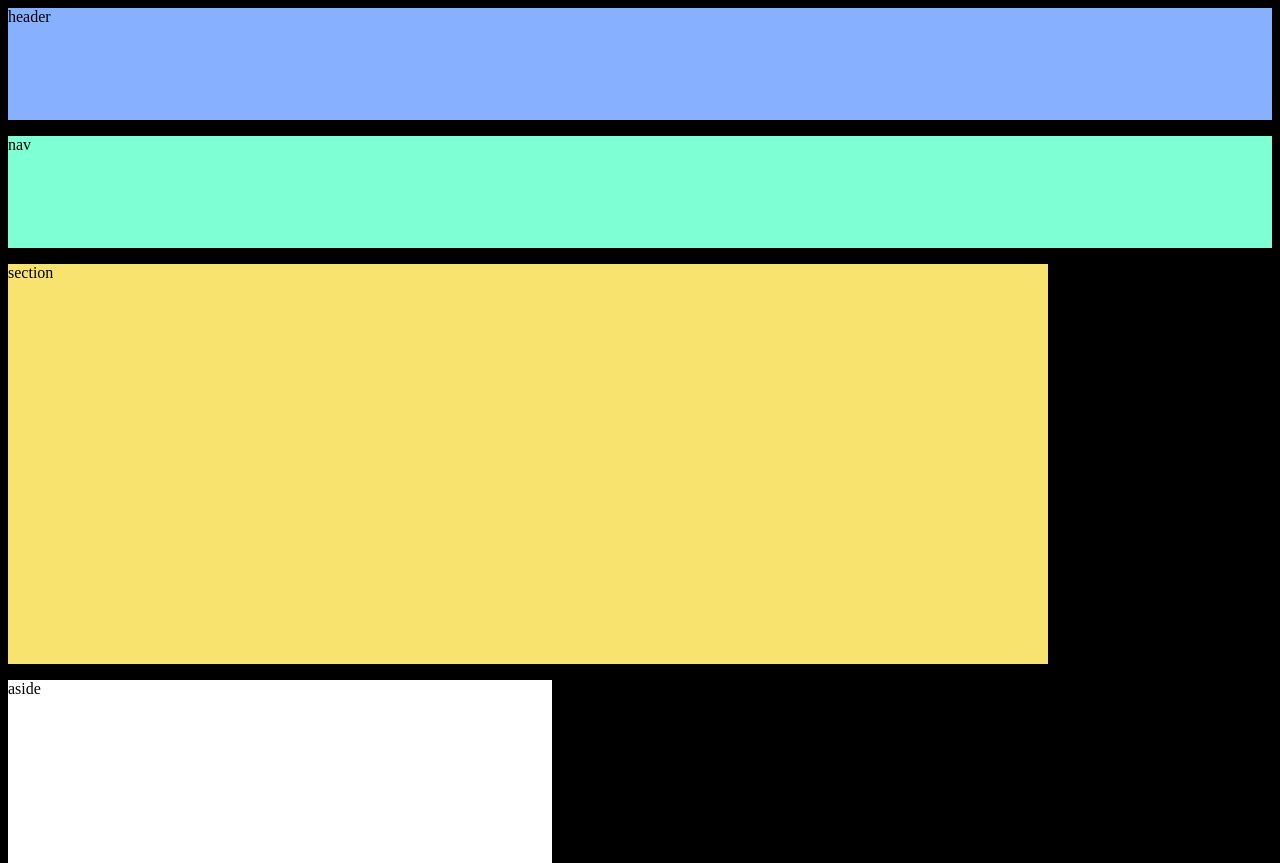
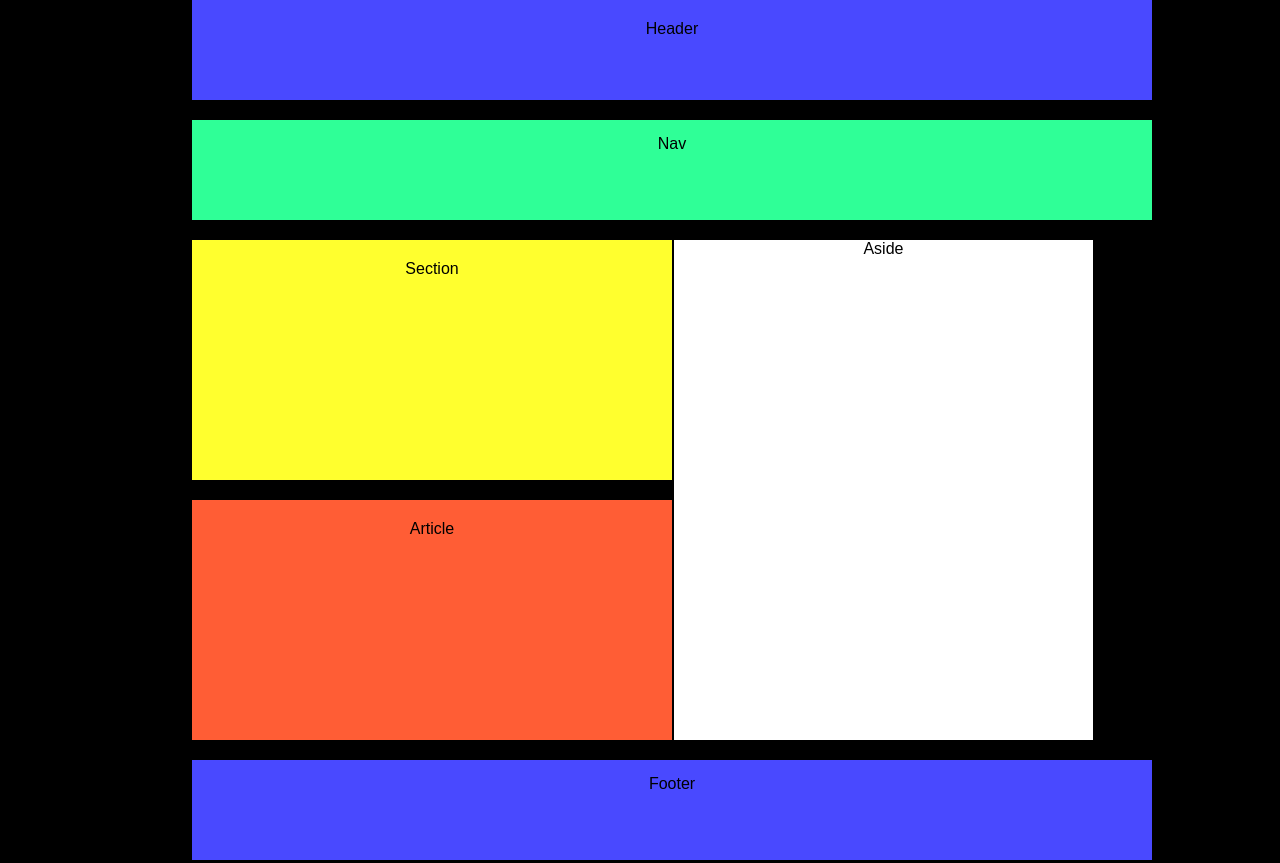
Before and after one commit to brunasavelli/atividade05-edu, a plain HTML site: page index.html in a window 1280 px wide. Shown: the top 863 px of the page. Drawn offline with Linux system fonts and the light colour scheme.

Commit message:
finished

```diff
--- a/index.html
+++ b/index.html
@@ -3,17 +3,23 @@
 <head>
     <meta charset="UTF-8">
     <meta name="viewport" content="width=device-width, initial-scale=1.0">
-    <title>Document</title>
+    <title>Layout Flexbox</title>
     <link rel="stylesheet" href="style.css">
 </head>
 <body>
-    <main class="container">
-        <div class="header">header</div>
-        <div class="nav">nav</div>
-        <div class="section">section</div>
-        <div class="aside">aside</div>
-        <div class="article">article</div>
-        <div class="footer">footer</div>
-    </main>
+    <div class="tudo">
+        <div class="header">Header</div>
+        <div class="nav">Nav</div>
+
+        <div class="content">
+            <div class="content-wrapper">
+                <div class="section">Section</div>
+                <div class="article">Article</div>
+            </div>
+            <div class="aside">Aside</div>
+        </div>
+
+        <div class="footer">Footer</div>
+    </div>
 </body>
 </html>
--- a/style.css
+++ b/style.css
@@ -1,40 +1,80 @@
-body{
+* {
+    margin: 0;
+    padding: 0;
+    box-sizing: border-box;
+}
+
+body {
+    font-family: Arial, sans-serif;
     background-color: black;
 }
 
-.container{
+.tudo{
     display: flex;
-    flex-wrap: wrap;
-    gap: 1rem;
+    flex-direction: column;
+    gap: 20px;
+    margin-left: 15%;
 }
 
-.header{
-    background-color: rgb(135, 177, 255);
-    width: 100rem;
-    height: 7rem;
+.header {
+    background-color: rgb(73, 73, 255);
+    text-align: center;
+    padding: 20px;
+    width: 60rem;
+    height: 100px;
+    justify-content: center;
 }
-.nav{
-    background-color: aquamarine;
-    width: 100rem;
-    height: 7rem;
+
+.nav {
+    background-color: rgb(47, 255, 151);
+    text-align: center;
+    padding: 15px;
+    width: 60rem;
+    height: 100px;
 }
-.section{
-    background-color: rgb(248, 227, 110);
-    width: 65rem;
-    height: 25rem;
+
+.content-wrapper {
+    display: flex;
+    flex-direction: column;
+    justify-content: space-between;
+    gap: 20px;
+    width: 150rem;
 }
-.article{
-    background-color: rgb(245, 95, 95);
-    width: 65rem;
-    height: 25rem;
+
+.content{
+    display: flex;
+    flex-direction: row;
 }
-.aside{
+
+.section {
+    background-color: rgb(255, 255, 46);
+    width: 100%;
+    padding: 20px;
+    text-align: center;
+    width: 30rem;
+    height: 15rem;
+}
+
+.aside {
     background-color: white;
-    width: 34rem;
-    height: 50rem;
+    width: 130rem;
+    text-align: center;
+    margin-right: 187.5px;
 }
-.footer{
-    background-color: rgb(135, 177, 255);
-    width: 100rem;
-    height: 7rem;
+
+.article {
+    background-color: rgb(255, 93, 53);
+    width: 100%;
+    padding: 20px;
+    text-align: center;
+    width: 30rem;
+    height: 15rem;
 }
+
+.footer {
+    background-color: rgb(73, 73, 255);
+    text-align: center;
+    padding: 15px;
+    width: 60rem;
+    height: 100px;
+}
```
